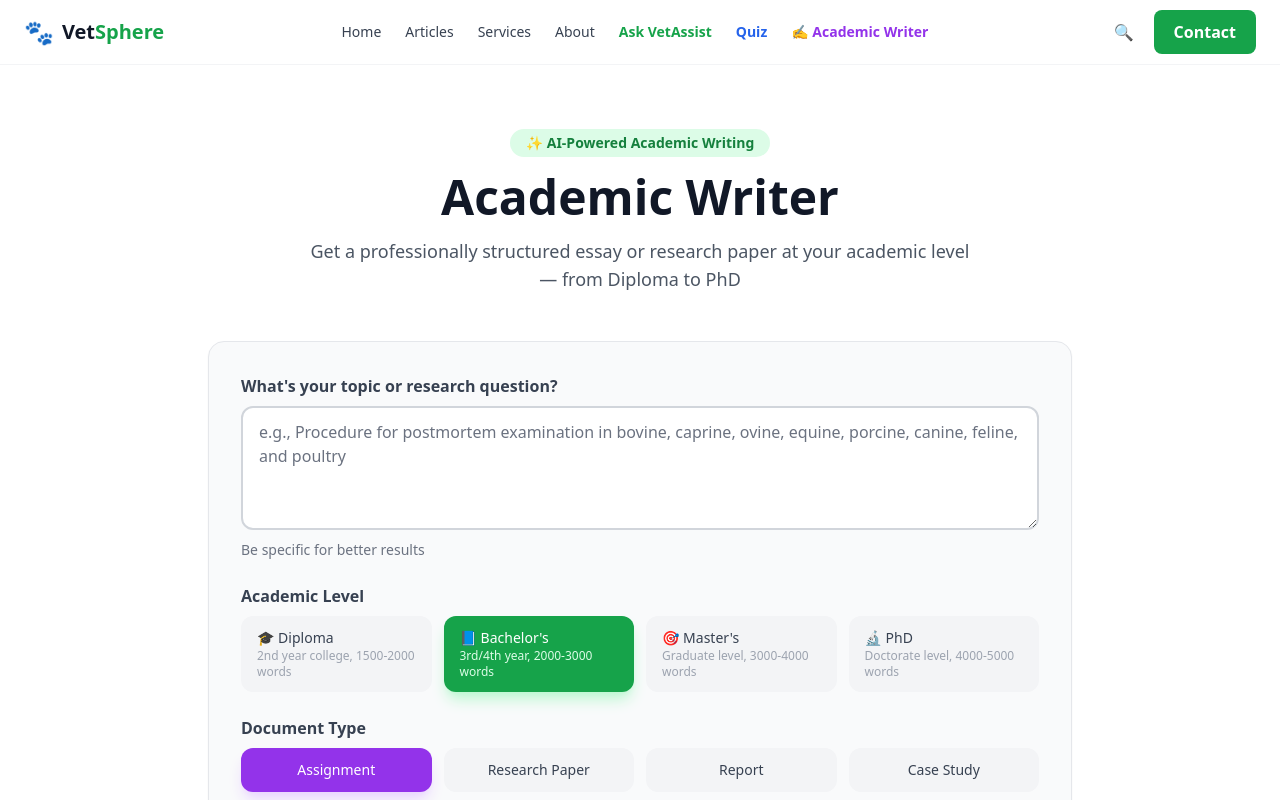
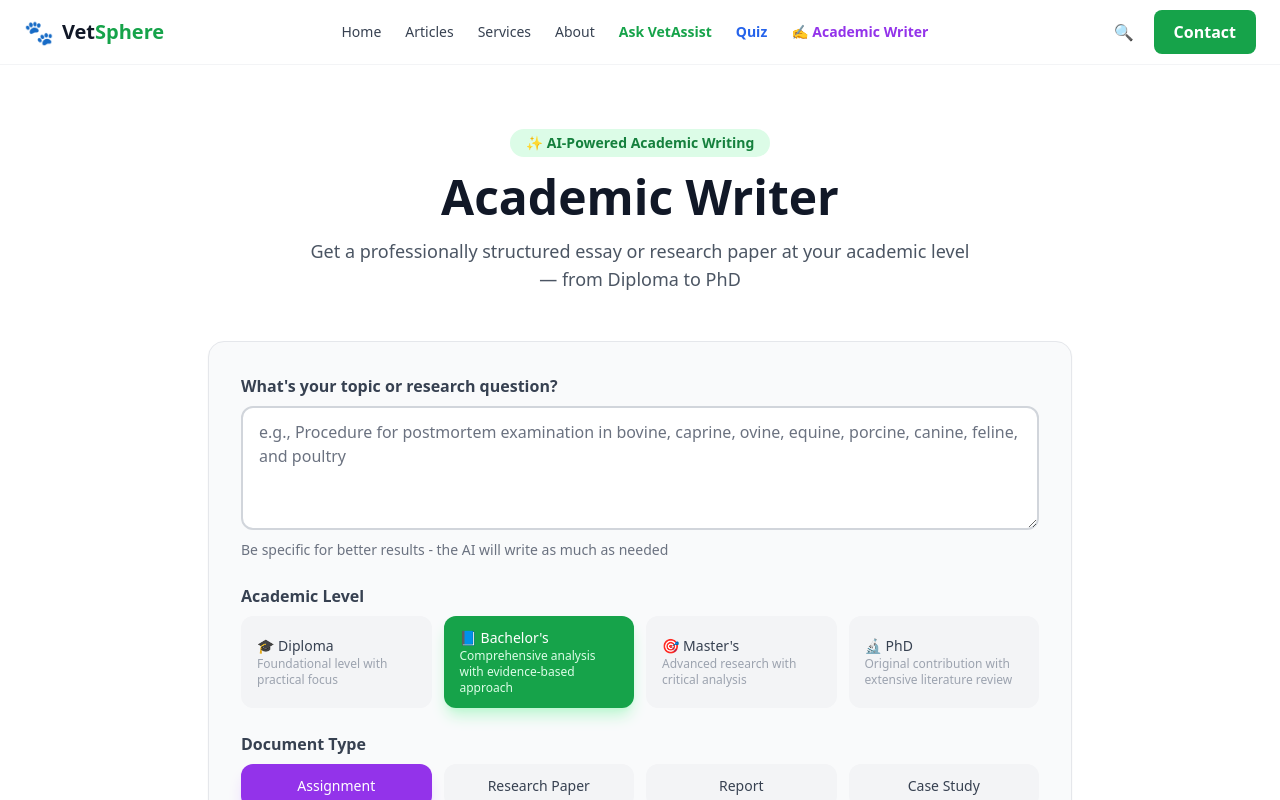
Before and after one commit to mathewschilongo099/VetSphere, a Next.js app: page /academic-writer in a window 1280 px wide. Shown: the top 800 px of the page. Built offline with nearby package versions, Linux system fonts and the light colour scheme.

Commit message:
Refine academic level descriptions and loading messages
Updated academic level descriptions and loading messages in the AcademicWriterForm component.

```diff
--- a/src/components/academic/AcademicWriterForm.tsx
+++ b/src/components/academic/AcademicWriterForm.tsx
@@ -21,10 +21,10 @@ const typeLabels: Record<DocumentType, string> = {
 };
 
 const levelDescriptions: Record<AcademicLevel, string> = {
-  diploma: '2nd year college, 1500-2000 words',
-  degree: '3rd/4th year, 2000-3000 words',
-  masters: 'Graduate level, 3000-4000 words',
-  phd: 'Doctorate level, 4000-5000 words'
+  diploma: 'Foundational level with practical focus',
+  degree: 'Comprehensive analysis with evidence-based approach',
+  masters: 'Advanced research with critical analysis',
+  phd: 'Original contribution with extensive literature review'
 };
 
 export default function AcademicWriterForm() {
@@ -36,14 +36,22 @@ export default function AcademicWriterForm() {
   const [error, setError] = useState<string | null>(null);
   const [wordCount, setWordCount] = useState(0);
   const [showFullPage, setShowFullPage] = useState(false);
+  const [loadingMessage, setLoadingMessage] = useState('');
 
   const handleSubmit = async (e: React.FormEvent) => {
     e.preventDefault();
     setLoading(true);
     setError(null);
     setResult(null);
+    setLoadingMessage('⏳ Connecting to Gemini AI...');
 
     try {
+      // Update loading messages
+      setTimeout(() => setLoadingMessage('🧠 Analyzing your topic...'), 2000);
+      setTimeout(() => setLoadingMessage('📝 Generating comprehensive content...'), 4000);
+      setTimeout(() => setLoadingMessage('🔍 Adding citations and references...'), 6000);
+      setTimeout(() => setLoadingMessage('✨ Finalizing your academic paper...'), 8000);
+
       const response = await fetch('/api/academic-writer', {
         method: 'POST',
         headers: { 'Content-Type': 'application/json' },
@@ -58,8 +66,10 @@ export default function AcademicWriterForm() {
       const words = data.content.split(/\s+/).length;
       setWordCount(words);
       setShowFullPage(true);
+      setLoadingMessage('✅ Done!');
     } catch (err: any) {
       setError(err.message || 'Something went wrong. Please try again.');
+      setLoadingMessage('');
     } finally {
       setLoading(false);
     }
@@ -245,7 +255,6 @@ export default function AcademicWriterForm() {
           {cleanResult.split('\n').map((line, i) => {
             if (!line.trim() && i === 0) return null;
 
-            // Title Page
             if (line.match(/^1\.0\s+Cover\s+Page/i)) {
               return (
                 <div key={i} className="text-center my-16">
@@ -256,27 +265,22 @@ export default function AcademicWriterForm() {
               );
             }
 
-            // Main headings
             if (line.match(/^\d+\.0\s/)) {
               return <h2 key={i} className="text-xl font-bold mt-6 mb-3">{line}</h2>;
             }
 
-            // Subheadings
             if (line.match(/^\d+\.\d+\s/)) {
               return <h3 key={i} className="text-lg font-bold mt-4 mb-2">{line}</h3>;
             }
 
-            // Abstract
             if (line.toLowerCase().includes('abstract') && line.length < 30) {
               return <div key={i} className="italic mt-4 mb-2"><strong>Abstract</strong><br />{line.replace(/Abstract/i, '').trim()}</div>;
             }
 
-            // References
             if (line.match(/^References/i)) {
               return <h2 key={i} className="text-xl font-bold mt-8 mb-4">{line}</h2>;
             }
 
-            // Regular paragraphs
             if (line.trim()) {
               return <p key={i} className="mb-2 leading-relaxed text-justify">{line}</p>;
             }
@@ -309,7 +313,7 @@ export default function AcademicWriterForm() {
             style={{ color: '#1a1a1a', backgroundColor: '#ffffff' }}
           />
           <p className="text-sm text-gray-500 mt-1">
-            Be specific for better results
+            Be specific for better results - the AI will write as much as needed
           </p>
         </div>
 
@@ -363,15 +367,22 @@ export default function AcademicWriterForm() {
         <button
           type="submit"
           disabled={loading || !topic.trim()}
-          className="w-full bg-gradient-to-r from-green-600 to-green-700 hover:from-green-700 hover:to-green-800 text-white font-bold py-4 rounded-xl transition disabled:opacity-50 disabled:cursor-not-allowed shadow-lg shadow-green-200"
+          className={`w-full font-bold py-4 rounded-xl transition shadow-lg ${
+            loading
+              ? 'bg-gradient-to-r from-green-600 to-green-700 text-white'
+              : 'bg-gradient-to-r from-green-600 to-green-700 hover:from-green-700 hover:to-green-800 text-white'
+          } disabled:opacity-50 disabled:cursor-not-allowed`}
         >
           {loading ? (
-            <span className="flex items-center justify-center gap-2">
-              <svg className="animate-spin h-5 w-5 text-white" xmlns="http://www.w3.org/2000/svg" fill="none" viewBox="0 0 24 24">
-                <circle className="opacity-25" cx="12" cy="12" r="10" stroke="currentColor" strokeWidth="4"></circle>
-                <path className="opacity-75" fill="currentColor" d="M4 12a8 8 0 018-8V0C5.373 0 0 5.373 0 12h4zm2 5.291A7.962 7.962 0 014 12H0c0 3.042 1.135 5.824 3 7.938l3-2.647z"></path>
-              </svg>
-              Generating your academic paper...
+            <span className="flex flex-col items-center gap-2">
+              <span className="flex items-center gap-2">
+                <svg className="animate-spin h-5 w-5 text-white" xmlns="http://www.w3.org/2000/svg" fill="none" viewBox="0 0 24 24">
+                  <circle className="opacity-25" cx="12" cy="12" r="10" stroke="currentColor" strokeWidth="4"></circle>
+                  <path className="opacity-75" fill="currentColor" d="M4 12a8 8 0 018-8V0C5.373 0 0 5.373 0 12h4zm2 5.291A7.962 7.962 0 014 12H0c0 3.042 1.135 5.824 3 7.938l3-2.647z"></path>
+                </svg>
+                {loadingMessage}
+              </span>
+              <span className="text-xs text-green-100">This may take a moment for comprehensive content</span>
             </span>
           ) : (
             '📝 Generate Academic Paper'
```
